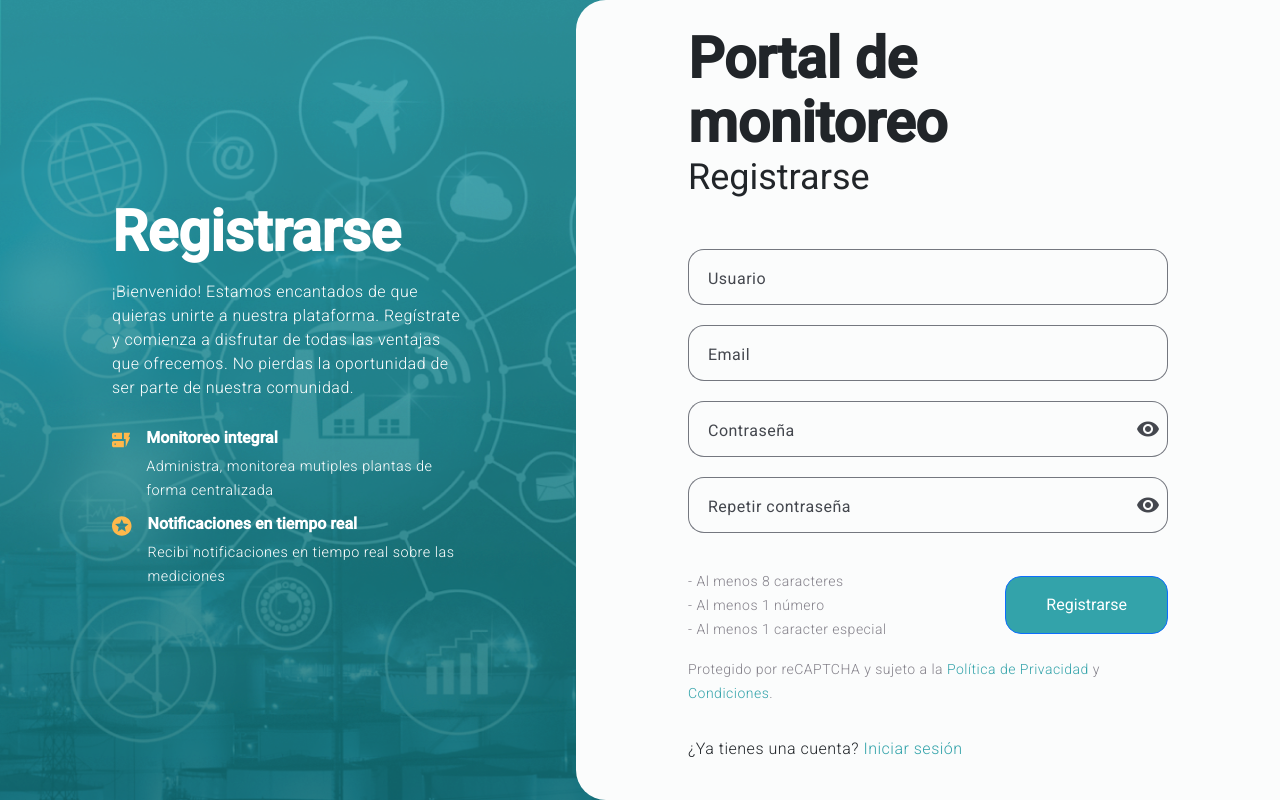
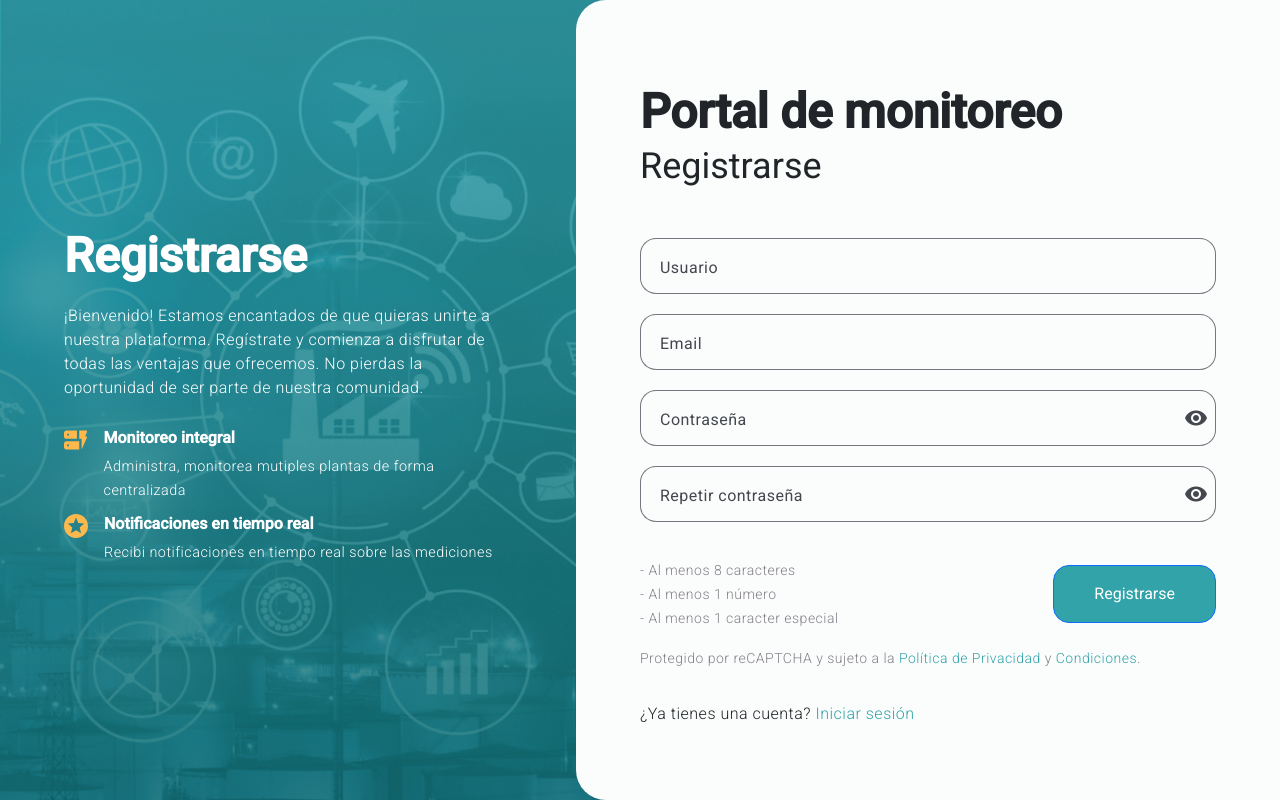
Before and after one commit to NachoGallo7/techforb-challenge-fe, an Angular app: page / in a window 1280 px wide. Built offline with nearby package versions, Linux system fonts and the light colour scheme.

Commit message:
- Made form responsive on smaller laptop screens

```diff
--- a/src/app/components/register-user/register-user.component.css
+++ b/src/app/components/register-user/register-user.component.css
@@ -22,8 +22,10 @@
   flex-direction: column;
   justify-content: center;
 }
-.registration-info h1 {
+.registration-info h1, .registration-form-container h1 {
   font-weight: bold;
+  margin: 0;
+  font-size: 3rem;
 }
   .registration-info .info{
     margin-bottom: 1rem;
@@ -56,14 +58,15 @@
 .registration-form-container{
   flex: 1 1 55%;
   flex-direction: column;
-  justify-content: center;
+  justify-content: flex-start;
   background-color: var(--form-bg-color);
   border-radius: 30px 0 0 30px;
   padding: 0 7rem;
+  overflow-y: auto;
 }
-  .registration-form-container h1{
-    font-weight: bold;
-    margin: 0;
+  .registration-form-container .spacer{
+    flex: 1 0;
+    min-height: 5rem;
   }
   .registration-form-container small{
     color: var(--small-text-color);
@@ -83,6 +86,7 @@
   }
   .registration-form{
     flex-direction: column;
+    flex: 1 1;
     /* gap: 1rem; */
     margin-top: 2rem;
   }
@@ -95,3 +99,14 @@
   }
 
 /* BREAKPOINTS */
+.registration-info.small-padding, .registration-form-container.small-padding{
+  padding: 0 4rem;
+}
+.registration-form-container.small-padding{
+  /* padding-top: 5rem;
+  padding-bottom: 5rem;
+  justify-content: flex-start; */
+  /* padding: 10rem 4rem; */
+  justify-content: flex-start;
+
+}
--- a/src/app/components/register-user/register-user.component.html
+++ b/src/app/components/register-user/register-user.component.html
@@ -1,5 +1,5 @@
 <div class="component-container d-flex">
-  <div class="registration-info d-flex">
+  <div class="registration-info d-flex" [ngClass]="{'small-padding': isLargeScreen}">
     <!-- INFO -->
     <div class="info">
       <h1>Registrarse</h1>
@@ -34,7 +34,8 @@
       </li>
     </ul>
   </div>
-  <div class="registration-form-container d-flex">
+  <div class="registration-form-container d-flex" [ngClass]="{'small-padding': isLargeScreen}">
+    <div class="spacer"></div>
     <h1>Portal de monitoreo</h1>
     <h3>Registrarse</h3>
     <form class="d-flex registration-form" (ngSubmit)="submit()" [formGroup]="registerForm">
@@ -80,5 +81,6 @@
         <p>¿Ya tienes una cuenta? <a href="">Iniciar sesión</a></p>
       </div>
     </form>
+    <div class="spacer"></div>
   </div>
 </div>
--- a/src/app/components/register-user/register-user.component.ts
+++ b/src/app/components/register-user/register-user.component.ts
@@ -2,24 +2,25 @@ import { Component, OnInit, signal } from '@angular/core';
 import { FormBuilder, FormGroup, ReactiveFormsModule } from '@angular/forms';
 import { MatInputModule } from '@angular/material/input';
 import { MatIconModule } from '@angular/material/icon'
-import {MatButtonModule} from '@angular/material/button';
-import {MatFormFieldModule} from '@angular/material/form-field';
-// import {MatIconModule} from '@angular/material/icon';
-// import {MatInputModule} from '@angular/material/input';
+import { MatButtonModule } from '@angular/material/button';
+import { MatFormFieldModule } from '@angular/material/form-field';
+import { BreakpointObserver, Breakpoints, BreakpointState } from '@angular/cdk/layout';
+import { CommonModule } from '@angular/common';
 
 
 @Component({
   selector: 'tc-register-user',
   standalone: true,
-  imports: [ReactiveFormsModule, MatInputModule, MatIconModule,
-    MatButtonModule, MatFormFieldModule
-  ],
+  imports: [ReactiveFormsModule, MatInputModule, MatIconModule, MatButtonModule, MatFormFieldModule, CommonModule],
   templateUrl: './register-user.component.html',
   styleUrl: './register-user.component.css'
 })
 export class RegisterUserComponent implements OnInit{
 
-  constructor(private formBuilder: FormBuilder) {}
+  isLargeScreen: boolean = false;
+
+  constructor(private formBuilder: FormBuilder,
+    private breakpointObserver: BreakpointObserver) {}
 
   registerForm!: FormGroup;
   hidePasswordSignal = signal(false);
@@ -32,6 +33,26 @@ export class RegisterUserComponent implements OnInit{
       password: [],
       confirmationPassword: []
     });
+
+    this.breakpointObserver.observe([Breakpoints.XLarge, Breakpoints.Large, Breakpoints.Small, Breakpoints.Handset]).subscribe(result => {
+      if(result.breakpoints[Breakpoints.XLarge]) {
+        // X-LARGE
+        this.isLargeScreen = false;
+        console.log("X-LARGE");
+      } else if (result.breakpoints[Breakpoints.Large]) {
+        // LARGE
+        this.isLargeScreen = true;
+        console.log("LARGE");
+      } else if (result.breakpoints[Breakpoints.Small]) {
+        // SMALL
+        this.isLargeScreen = false;
+        console.log("SMALL");
+      } else if (result.breakpoints[Breakpoints.Handset]) {
+        // HANDSET
+        this.isLargeScreen = false;
+        console.log("HANDSET");
+      }
+    })
   }
 
   hidePassword(event: MouseEvent) {
```
